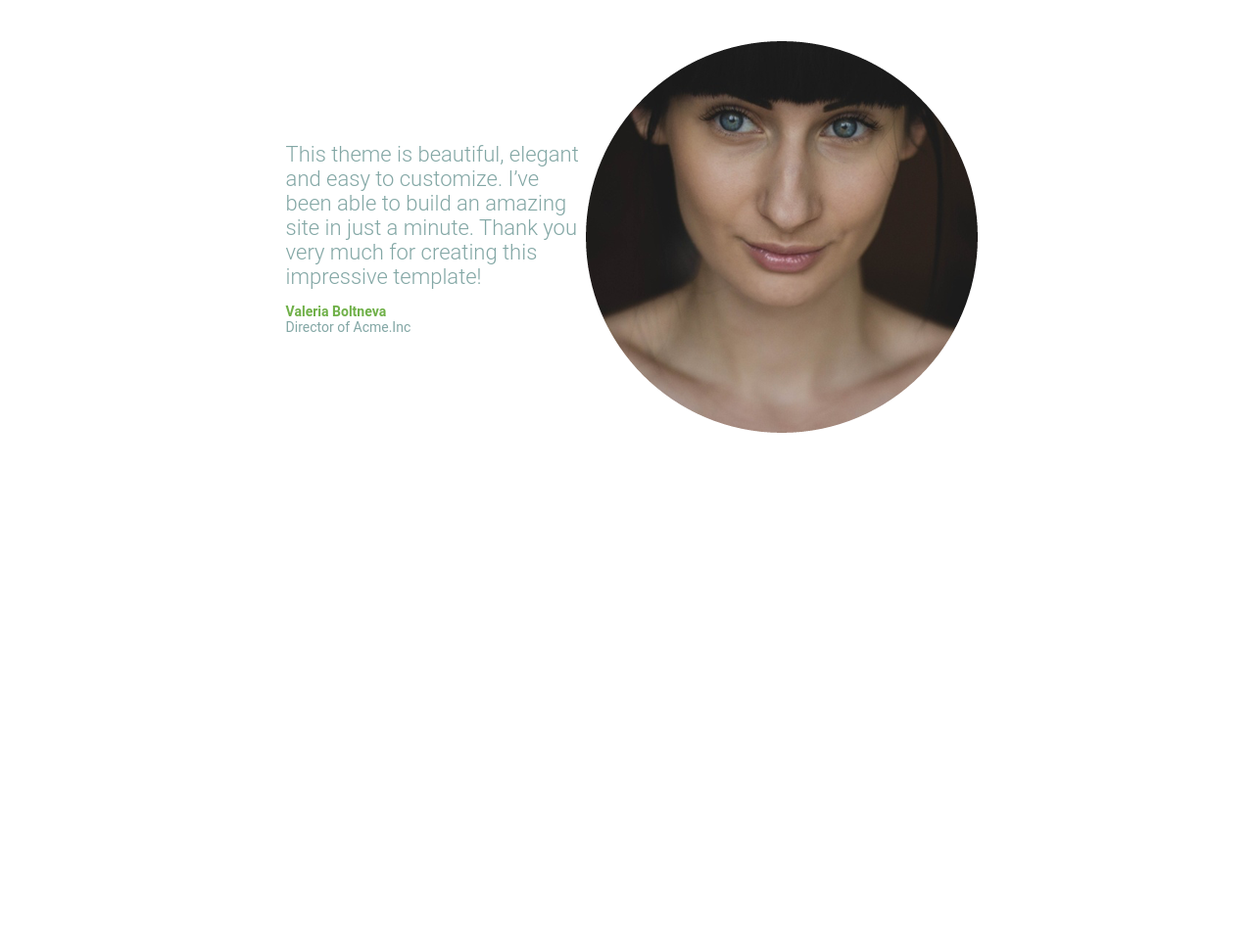
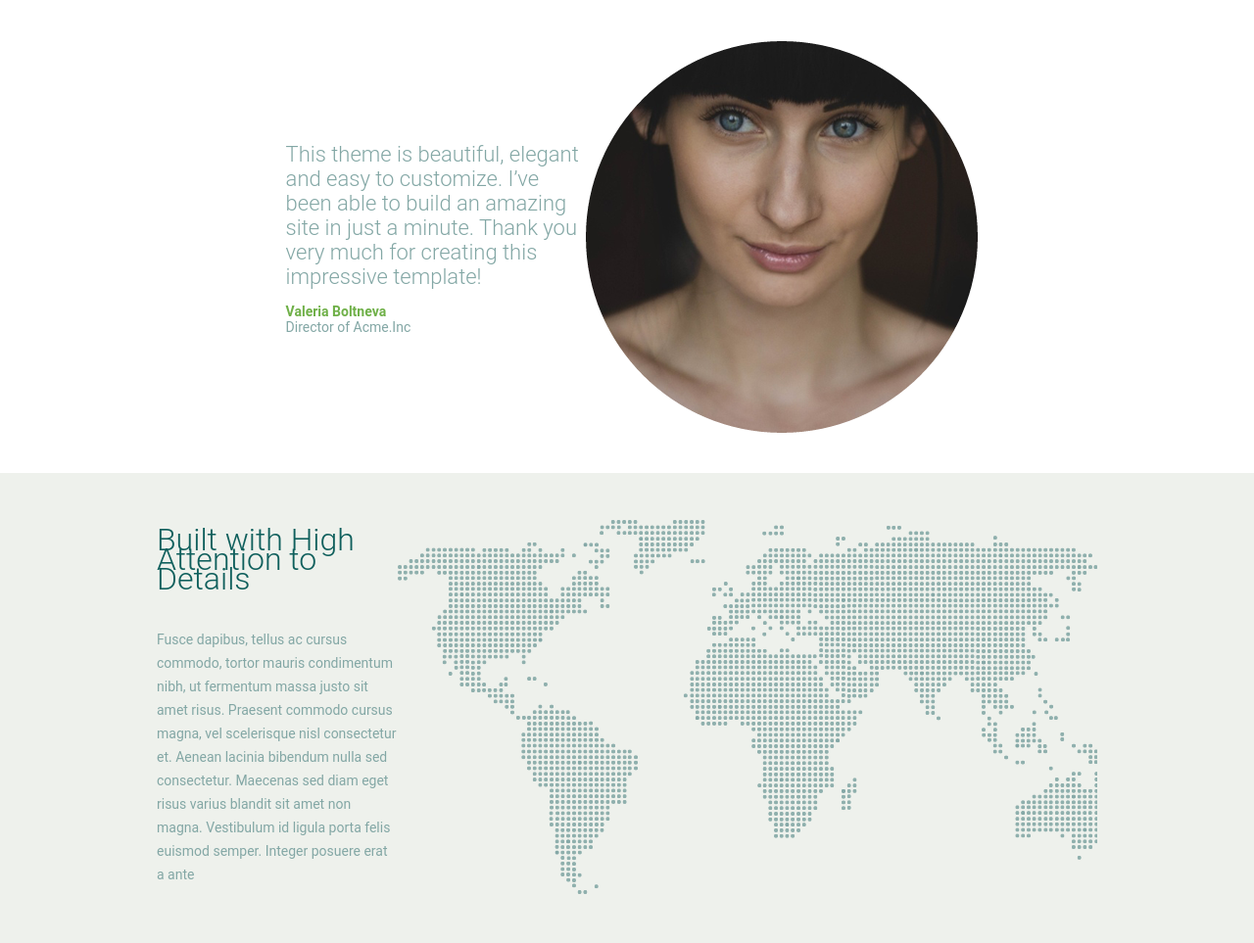
Before and after one commit to APajdak/PSD-to-HMTL---Wapik, a website: page index.html in a window 1280 px wide. Shown: the part 2224-3187 px from the top of the page at 98% size. Before the commit the page ends 2707 px from the top, so only its background shows below. Drawn offline with Linux system fonts and the light colour scheme.

Commit message:
Styled details  section

```diff
--- a/index.html
+++ b/index.html
@@ -360,6 +360,27 @@
           </div>
         </div>
       </section>
+
+      <section class="section-details">
+        <div class="details-container">
+          <div class="section-details-left">
+            <h2 class="heading-secondary--dark u u-margin-bottom-medium">
+              Built with High Attention to Details
+            </h2>
+            <p class="section-details__text">
+              Fusce dapibus, tellus ac cursus commodo, tortor mauris condimentum
+              nibh, ut fermentum massa justo sit amet risus. Praesent commodo
+              cursus magna, vel scelerisque nisl consectetur et. Aenean lacinia
+              bibendum nulla sed consectetur. Maecenas sed diam eget risus
+              varius blandit sit amet non magna. Vestibulum id ligula porta
+              felis euismod semper. Integer posuere erat a ante
+            </p>
+          </div>
+          <div class="section-details-right">
+            <img src="img/map.png" alt="world map" />
+          </div>
+        </div>
+      </section>
     </main>
   </body>
 </html>
--- a/sass/base/_typography.scss
+++ b/sass/base/_typography.scss
@@ -4,6 +4,12 @@ body {
 
 .container {
   max-width: 56%;
+}
+.details-container {
+  max-width: 75%;
+  margin: 0 auto;
+  display: table;
+  height: 100%;
 }
 
 .heading-secondary {
@@ -13,6 +19,12 @@ body {
   font-weight: 300;
   margin-bottom: 3rem;
   @include divider;
+  &--dark {
+    color: #0f5f5c;
+    font-size: 3.2rem;
+    line-height: 2rem;
+    font-weight: 300;
+  }
 }
 
 .heading-tertiary {
--- a/sass/pages/_home.scss
+++ b/sass/pages/_home.scss
@@ -131,3 +131,27 @@
     width: 50%;
   }
 }
+
+.section-details {
+  background-color: #eef1ec;
+  height: 60vh;
+
+  &__text {
+    font-size: 1.4rem;
+    color: $color-secondary;
+    line-height: 2.4rem;
+  }
+
+  &-left {
+    display: table-cell;
+    vertical-align: middle;
+    width: 40%;
+  }
+
+  &-right {
+    display: table-cell;
+    text-align: center;
+    vertical-align: middle;
+    width: 60%;
+  }
+}
```
Also changed, not shown: css/style.css.
